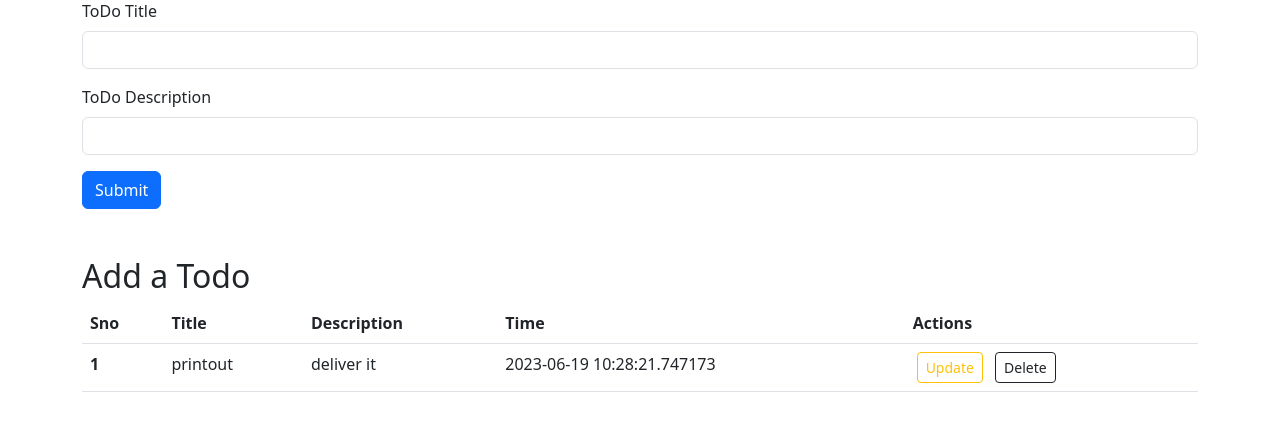
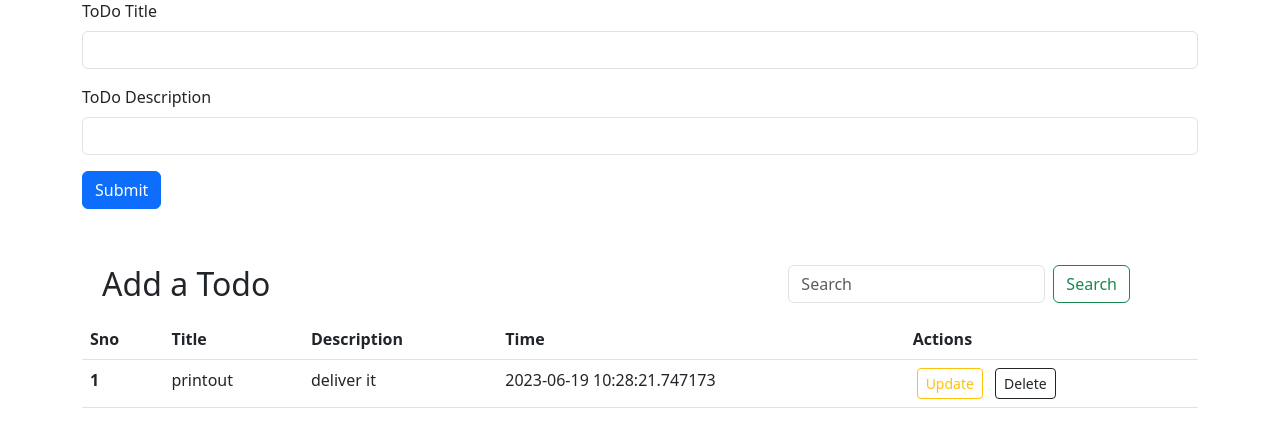
Before and after one commit to KuriousKing/todo_flask, a Flask app: page / in a window 1280 px wide. Shown: the part 81-528 px from the top of the page. Run offline with Flask 3, Linux system fonts and the light colour scheme.

Commit message:
second commit

```diff
--- a/templates/index.html
+++ b/templates/index.html
@@ -14,7 +14,15 @@
 </form>
 
 <div class="container my-5">
-  <h2>Add a Todo</h2>
+  <div class="container d-flex flex-row justify-content-between">
+  <h2 class = "p-2">Add a Todo</h2>
+  <div class="p-2 mx-5">
+    <form class="d-flex" role="search">
+      <input class="form-control me-2" type="search" placeholder="Search" aria-label="Search">
+      <button class="btn btn-outline-success" type="submit">Search</button>
+  </form>
+  </div>
+  </div>
   {% if Todos|length == 0 %}
   <div class="alert alert-dark" role="alert">
     No todos found. Add some items now!!
```
